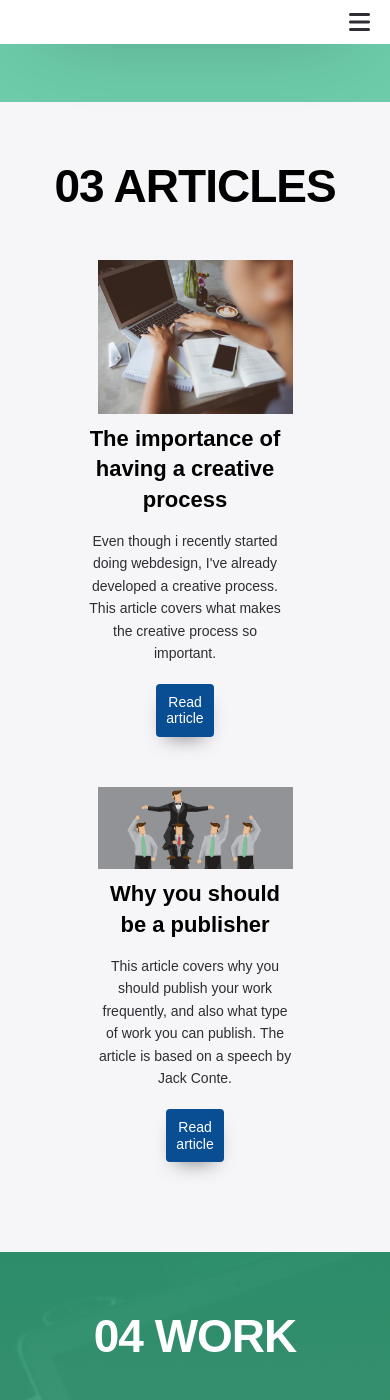
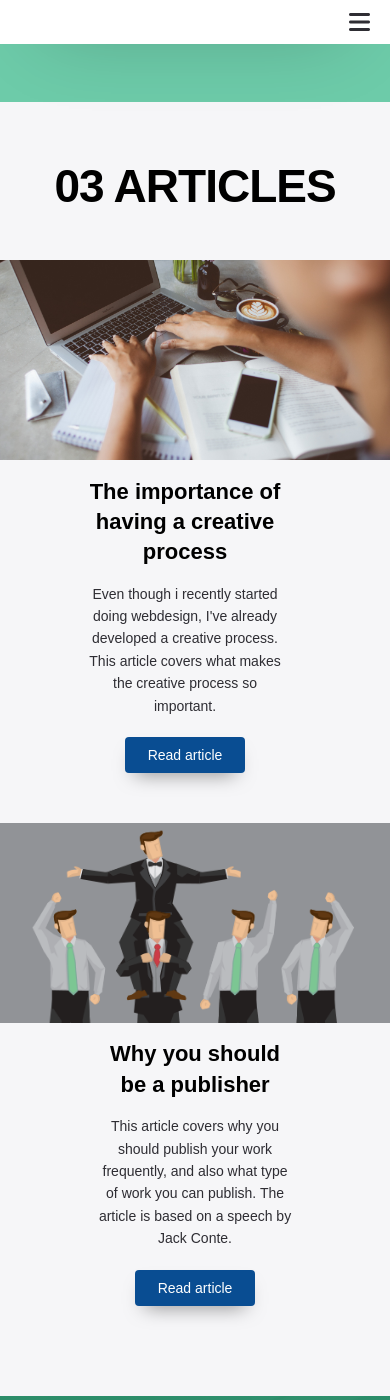
Before and after one commit to Jarand96/JarandPortfolio, a Jekyll site: the page built from index.html, in a window 390 px wide and 1400 px high, scrolled down 1456 px. Built offline with Jekyll 4.4.1, drawn with Linux system fonts in a browser that asks for light colours; nearby versions of some CDN libraries; Markdown is read by kramdown in place of the engine named in the settings.

Commit message:
Articles - adaptive to mobile
Made imgs more responsive, not finished yet.

```diff
--- a/assets/css/2-modules/_contact.sass
+++ b/assets/css/2-modules/_contact.sass
@@ -12,13 +12,13 @@ section.contact
     a.mail
       font-size: 40px
 
-
     .media-logos
       font-size: 50px
       display: flex
       justify-content: center
       i
         margin-right: 15px
+
 @media screen and (max-width: 920px)
   .contact
     margin-left: 0px!important
--- a/assets/css/main.css
+++ b/assets/css/main.css
@@ -827,7 +827,7 @@ header .mobile {
         box-shadow: 0px 10px 20px -10px rgba(0, 0, 0, 0.5); }
 
 @media screen and (max-width: 1200px) {
-  .hero {
+  .about .about-wrapper .container .hero {
     width: 240px;
     margin: 20px; } }
 
@@ -899,7 +899,7 @@ header .mobile {
       .articles .article-container .articleholder .articledescription p {
         width: 75%; }
       .articles .article-container .articleholder .articledescription button {
-        width: 30%;
+        width: 120px;
         padding: 10px 0px;
         border: 0px;
         border-radius: 4px;
@@ -922,7 +922,7 @@ header .mobile {
       .articles .articleholder .articledescription h4 {
         width: 90% !important; }
       .articles .articleholder .articlecover img {
-        height: 100% !important; } }
+        height: 200px !important; } }
 
 @media screen and (max-width: 920px) {
   .articles {
@@ -939,7 +939,8 @@ header .mobile {
         -ms-flex-wrap: wrap;
             flex-wrap: wrap; }
       .articles .article-container .articleholder .articlecover {
-        margin: 0 auto; }
+        margin: 0 auto;
+        width: 400px; }
       .articles .article-container .articleholder .articledescription {
         margin: 0 auto;
         text-align: center; }
@@ -952,6 +953,9 @@ header .mobile {
       .articles .article-container .articleholder .right-description {
         padding-left: 0.1px; } }
 
+/** */
+/*@media screen and (max-width: 768px) */
+/*@media screen and (max-width: 425px) */
 .work {
   background: linear-gradient(rgba(43, 152, 114, 0.9), rgba(109, 203, 169, 0.7)), url("/assets/img/Creative.jpg");
   background-size: cover;
```
Also changed, not shown: assets/css/2-modules/_about.sass (+7 -3 lines), assets/css/2-modules/_articles.sass (+8 -4 lines).
